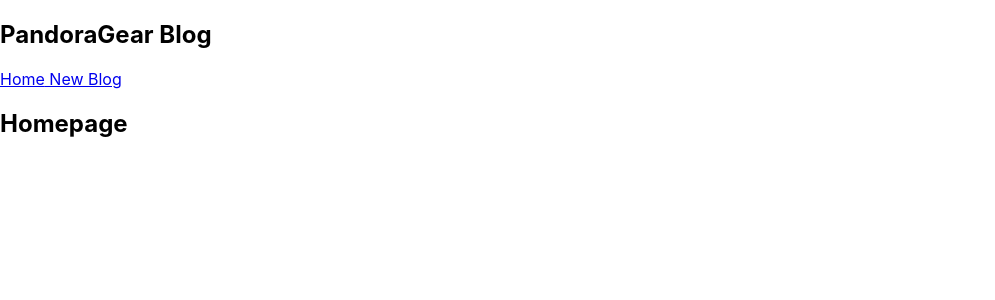
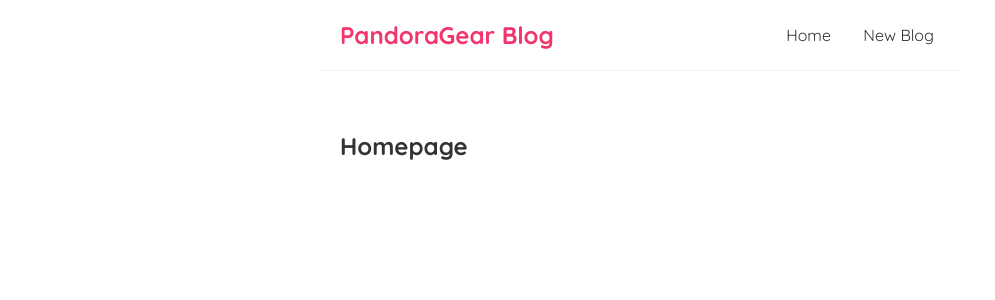
Before and after one commit to andydangit/Ninja-Modern-React, a React (Create React App) app: page / in a window 1280 px wide. Shown: the top 300 px of the page, without its empty margins (0-995 px from the left). Built offline with nearby package versions, Linux system fonts and the light colour scheme.

Commit message:
add style to index.css

```diff
--- a/src/index.css
+++ b/src/index.css
@@ -1,13 +1,42 @@
-body {
+@import url('https://fonts.googleapis.com/css2?family=Quicksand:wght@300;400;500;600;700&display=swap');
+
+/* base styles  */
+
+* {
   margin: 0;
-  font-family: -apple-system, BlinkMacSystemFont, 'Segoe UI', 'Roboto', 'Oxygen',
-    'Ubuntu', 'Cantarell', 'Fira Sans', 'Droid Sans', 'Helvetica Neue',
-    sans-serif;
-  -webkit-font-smoothing: antialiased;
-  -moz-osx-font-smoothing: grayscale;
+  font-family: "Quicksand";
+  color: #333;
 }
 
-code {
-  font-family: source-code-pro, Menlo, Monaco, Consolas, 'Courier New',
-    monospace;
+.navbar {
+  padding: 20px;
+  display: flex;
+  align-items: center;
+  max-width: 600px;
+  margin: 0 auto;
+  border-bottom: 1px solid #f2f2f2;
 }
+
+.navbar h1{
+color: #f1356d;
+}
+
+.navbar .links{
+  margin-left: auto;
+}
+
+.navbar a {
+  margin-left: 16px;
+  text-decoratioN: none;
+  padding: 6px;
+}
+
+.navbar a:hover {
+  color: #f1356d;
+}
+
+.content {
+  max-width: 600px;
+  margin: 40px auto;
+  padding: 20px;
+}
```
